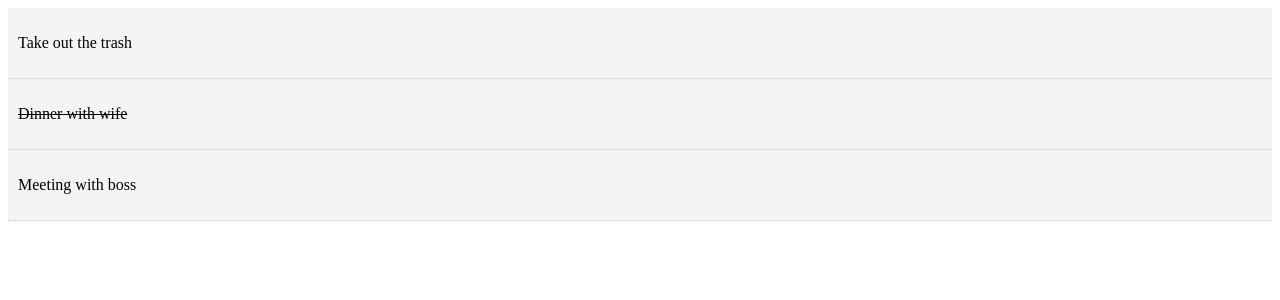
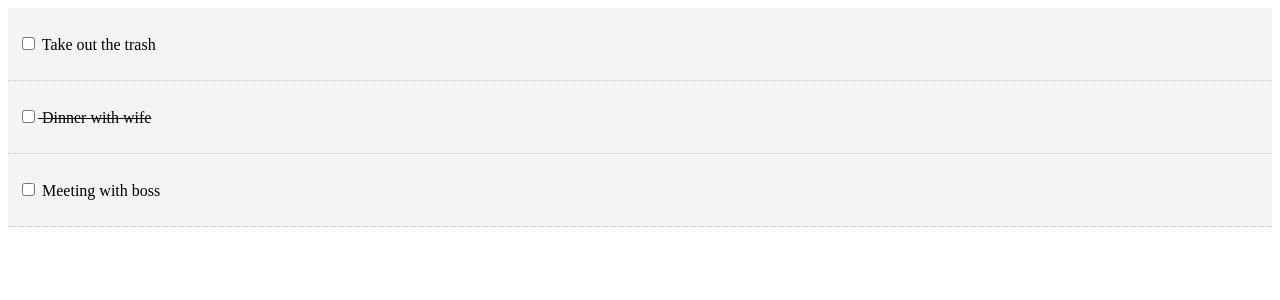
Before and after one commit to RdotSilva/React-Todo-List, a React (Create React App) app: page / in a window 1280 px wide. Shown: the top 300 px of the page. Built offline with nearby package versions, Linux system fonts and the light colour scheme.

Commit message:
Add checkbox input to TodoItem

```diff
--- a/src/components/TodoItem.js
+++ b/src/components/TodoItem.js
@@ -2,18 +2,21 @@ import React, { Component } from "react";
 import PropTypes from "prop-types";
 
 export class TodoItem extends Component {
-    getStyle = () => {
-        return {
-            background: '#f4f4f4',
-            padding: '10px',
-            borderBottom: '1px #ccc dotted',
-            textDecoration: this.props.todo.completed ? 'line-through' : 'none'
-        }
-    }
+  getStyle = () => {
+    return {
+      background: "#f4f4f4",
+      padding: "10px",
+      borderBottom: "1px #ccc dotted",
+      textDecoration: this.props.todo.completed ? "line-through" : "none"
+    };
+  };
   render() {
     return (
       <div style={this.getStyle()}>
-        <p>{this.props.todo.title}</p>
+        <p>
+          <input type="checkbox" onChange={this.markComplete}/> {' '}
+          {this.props.todo.title}
+        </p>
       </div>
     );
   }
```
